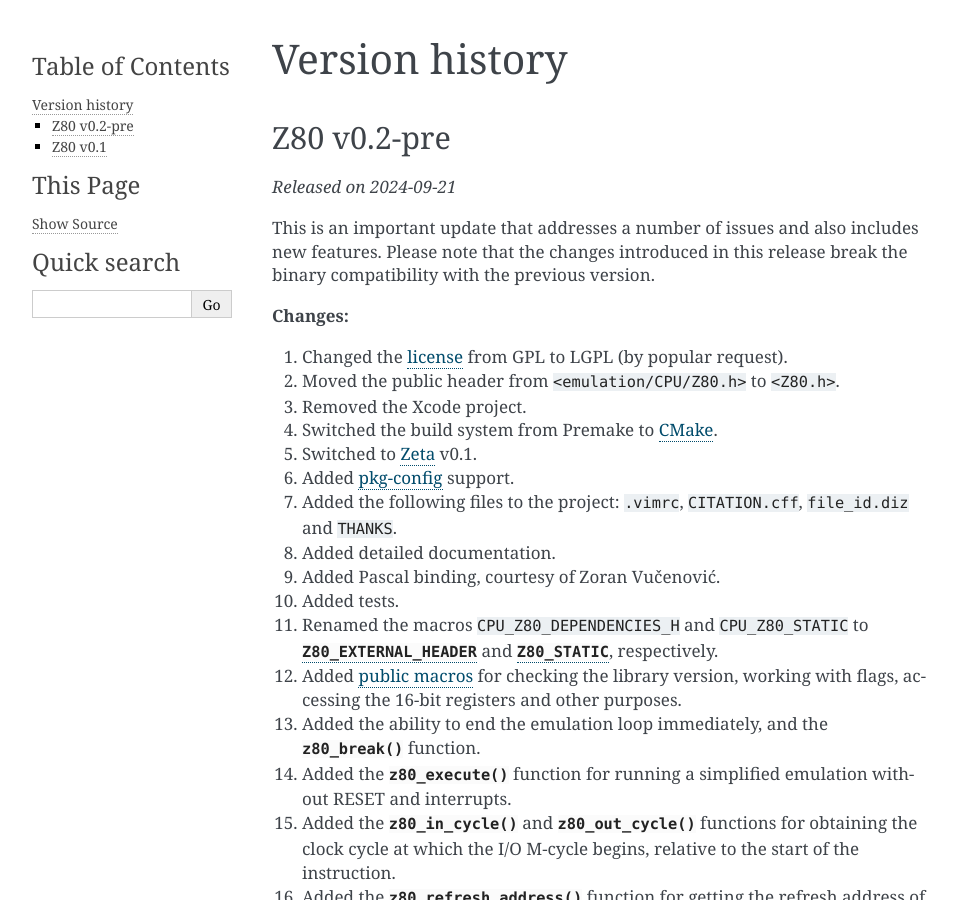
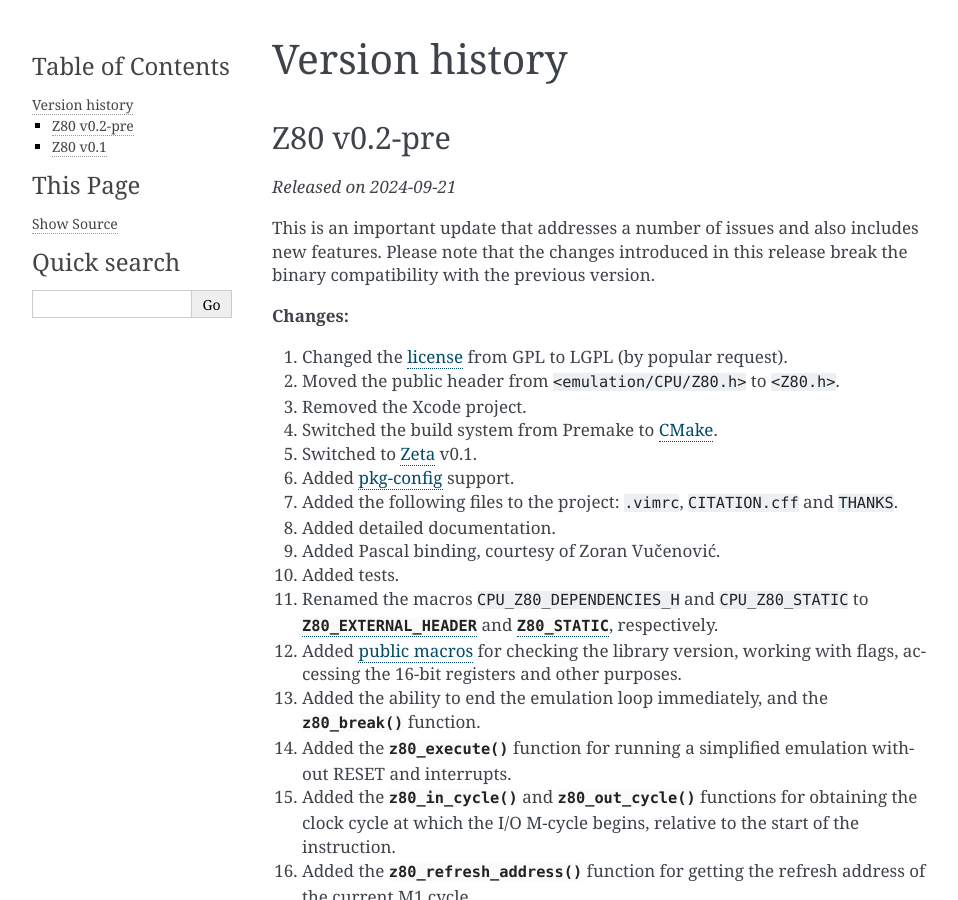
Before and after one commit to redcode/Z80, a Sphinx documentation site: the page built from documentation/version-history.rst, in a window 1280 px wide and 900 px high. Shown: the whole window, without its empty margins (148-1106 px from the left). Built offline with Sphinx 7.4.7, drawn with Linux system fonts in a browser that asks for light colours.

Commit message:
Remove `file_id.diz`.

```diff
--- a/documentation/version-history.rst
+++ b/documentation/version-history.rst
@@ -17,7 +17,7 @@
 4. Switched the build system from Premake to `CMake <https://cmake.org>`_.
 5. Switched to `Zeta <https://zeta.st>`_ v0.1.
 6. Added `pkg-config <https://www.freedesktop.org/wiki/Software/pkg-config>`_ support.
-7. Added the following files to the project: :file:`.vimrc`, :file:`CITATION.cff`, :file:`file_id.diz` and :file:`THANKS`.
+7. Added the following files to the project: :file:`.vimrc`, :file:`CITATION.cff` and :file:`THANKS`.
 8. Added detailed documentation.
 9. Added Pascal binding, courtesy of Zoran Vučenović.
 10. Added tests.
```
Also changed, not shown: 2 other files.
